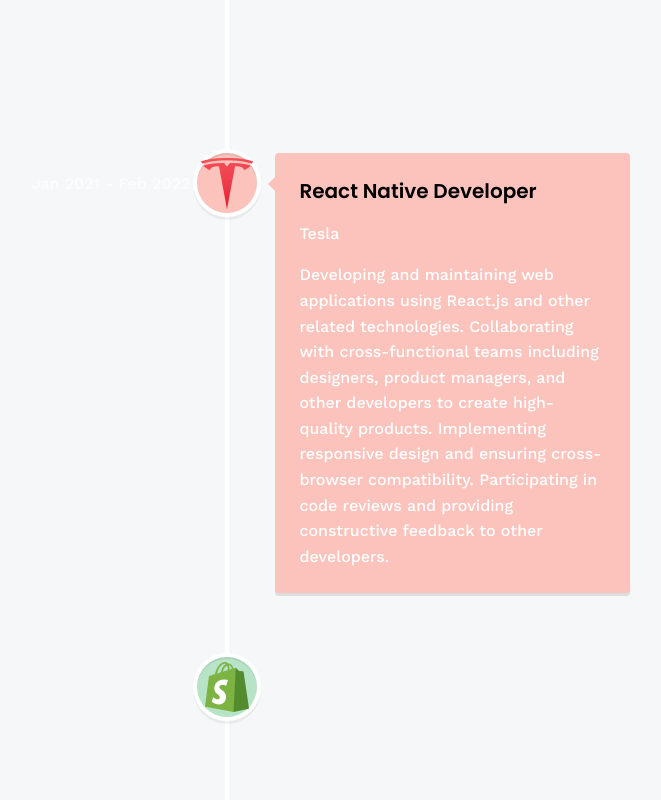
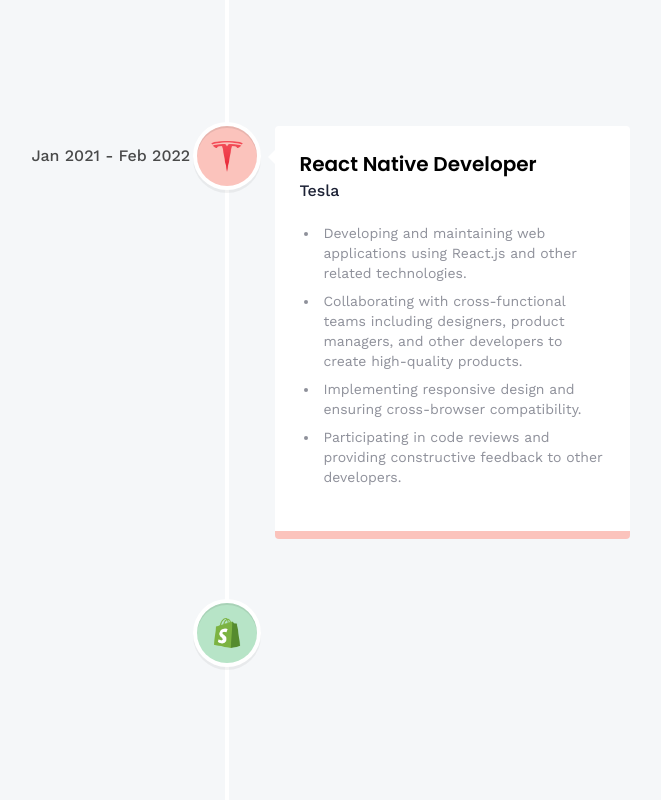
Before and after one commit to BipinKumar8521/3d-portfolio, a React (Vite) app: page /about in a window 1280 px wide. Shown: the part 1400-2200 px from the top of the page, without its empty margins (413-1074 px from the left). Built offline with nearby package versions, Linux system fonts and the light colour scheme.

Commit message:
finished about page

```diff
--- /dev/null
+++ b/src/components/CTA.jsx
@@ -0,0 +1,18 @@
+import React from "react";
+import { Link } from "react-router-dom";
+
+const CTA = () => {
+  return (
+    <section className="cta">
+      <p className="cta-text">
+        Have a project in mind? <br className="sm:block hidden" /> Let's build
+        something great together!
+      </p>
+      <Link to="/contact" className="btn">
+        Contact
+      </Link>
+    </section>
+  );
+};
+
+export default CTA;
--- a/src/pages/About.jsx
+++ b/src/pages/About.jsx
@@ -5,6 +5,7 @@ import {
 } from "react-vertical-timeline-component";
 import "react-vertical-timeline-component/style.min.css";
 import { skills, experiences } from "../constants";
+import CTA from "../components/CTA";
 
 const About = () => {
   return (
@@ -26,9 +27,9 @@ const About = () => {
       <div className="py-10 flex flex-col">
         <h3 className="subhead-text">My Skills</h3>
 
-        <div className="mt-16 flex flex-wrap gap-12">
+        <div className="mt-16 flex flex-wrap gap-12 justify-center items-center ">
           {skills.map((skill) => (
-            <div key={skill.id} className="flex block-container w-20 h-20">
+            <div key={skill.name} className="flex block-container w-20 h-20">
               <div className="btn-back rounded-xl" />
               <div className="btn-front rounded-xl flex justify-center items-center">
                 <img
@@ -58,34 +59,56 @@ const About = () => {
           <VerticalTimeline>
             {experiences.map((experience) => (
               <VerticalTimelineElement
-                key={experience.id}
-                className="vertical-timeline-element--work"
-                contentStyle={{
-                  background: experience.iconBg,
-                  color: "#fff",
-                }}
-                contentArrowStyle={{
-                  borderRight: `7px solid  ${experience.iconBg}`,
-                }}
+                key={experience.company_name}
                 date={experience.date}
+                icon={
+                  <div className="flex justify-center items-center w-full h-full">
+                    <img
+                      src={experience.icon}
+                      alt={experience.company_name}
+                      className="w-[60%] h-[60%] object-contain"
+                    />
+                  </div>
+                }
                 iconStyle={{
                   background: experience.iconBg,
-                  color: "#fff",
                 }}
-                icon={<img src={experience.icon} alt={experience.title} />}
+                contentStyle={{
+                  borderBottom: "8px",
+                  borderStyle: "solid",
+                  borderBottomColor: experience.iconBg,
+                  boxShadow: "none",
+                }}
               >
-                <h3 className="text-black text-xl font-poppins font-semibold">
-                  {experience.title}
-                </h3>
-                <p className="vertical-timeline-element-subtitle">
-                  {experience.company_name}
-                </p>
-                <p>{experience.points.join(" ")}</p>
+                <div>
+                  <h3 className="text-black text-xl font-poppins font-semibold">
+                    {experience.title}
+                  </h3>
+                  <p
+                    className="text-black-500 font-medium font-base"
+                    style={{ margin: 0 }}
+                  >
+                    {experience.company_name}
+                  </p>
+                </div>
+
+                <ul className="my-5 list-disc ml-5 space-y-2">
+                  {experience.points.map((point, index) => (
+                    <li
+                      key={index}
+                      className="text-black-500/50 font-normal pl-1 text-sm"
+                    >
+                      {point}
+                    </li>
+                  ))}
+                </ul>
               </VerticalTimelineElement>
             ))}
           </VerticalTimeline>
         </div>
       </div>
+      <hr className="border-slate-200" />
+      <CTA />
     </section>
   );
 };
```
